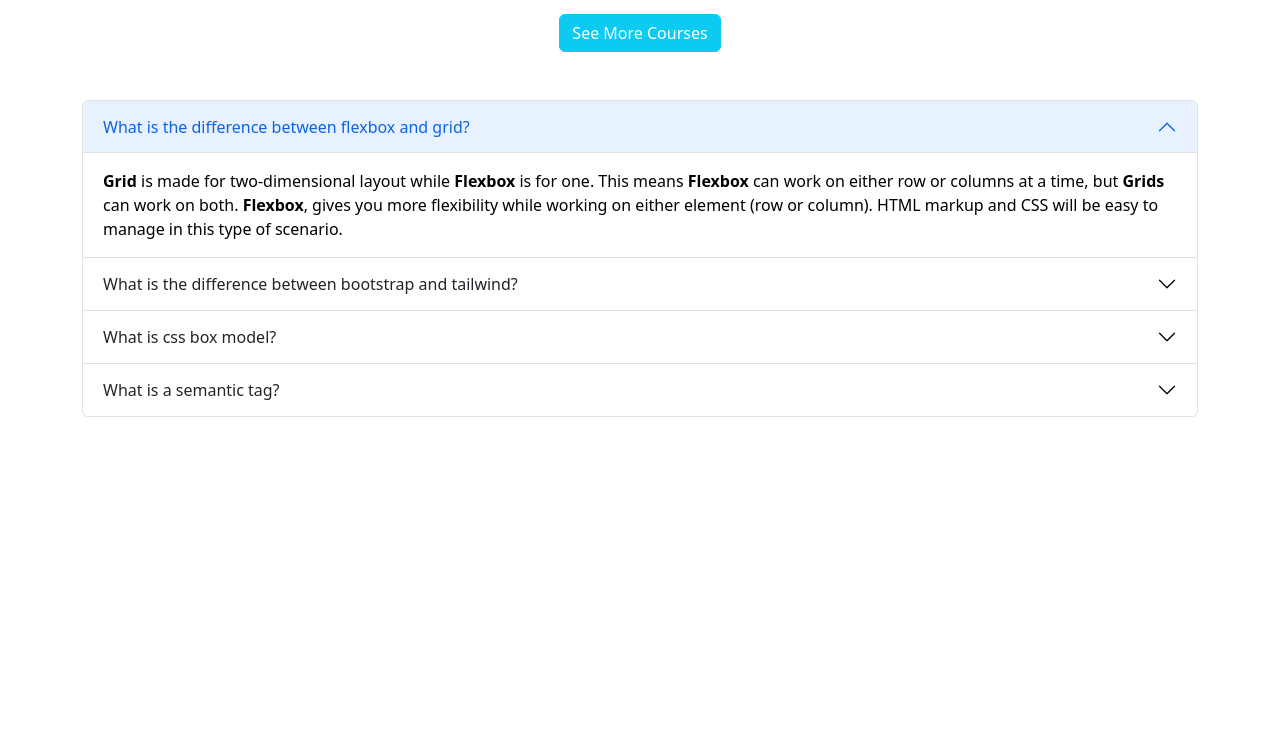
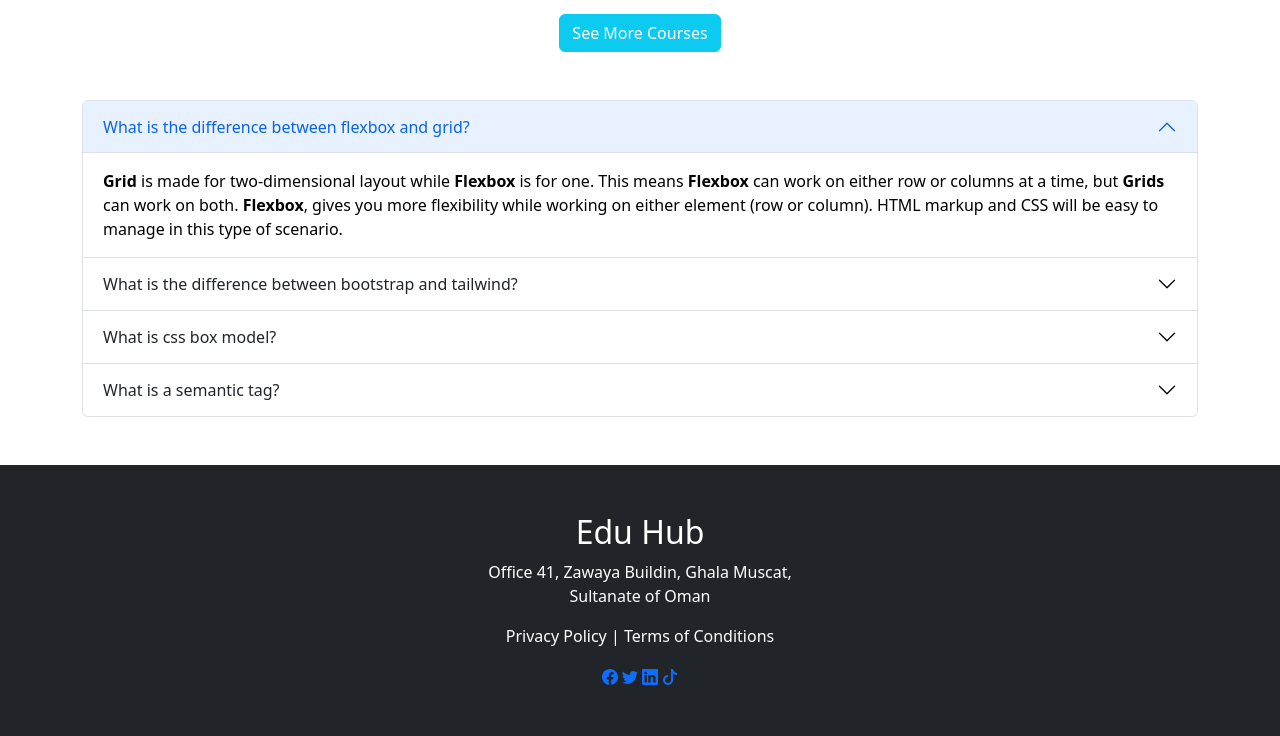
Before and after one commit to SUShuvo/edtech-website, a plain HTML site: page index.html in a window 1280 px wide. Shown: the part 3171-3907 px from the top of the page. Before the commit the page ends 3588 px from the top, so only its background shows below. Drawn offline with nearby package versions, Linux system fonts and the light colour scheme.

Commit message:
initial commit

```diff
--- a/index.html
+++ b/index.html
@@ -269,6 +269,38 @@
             </div>
         </section>
         <!-- accordian section ends -->
+
+        <!-- footer section starts -->
+        <footer class="mt-5 py-5 text-center text-white bg-dark">
+            <h2>Edu Hub</h2>
+            <p>Office 41, Zawaya Buildin, Ghala Muscat,
+                <br> Sultanate of Oman
+            </p>
+            <p>Privacy Policy | Terms of Conditions</p>
+            <div>
+                <a href="#"><svg xmlns="http://www.w3.org/2000/svg  width=" 16" height="16" fill="currentColor"
+                        class="bi bi-facebook" viewBox="0 0 16 16">
+                        <path
+                            d="M16 8.049c0-4.446-3.582-8.05-8-8.05C3.58 0-.002 3.603-.002 8.05c0 4.017 2.926 7.347 6.75 7.951v-5.625h-2.03V8.05H6.75V6.275c0-2.017 1.195-3.131 3.022-3.131.876 0 1.791.157 1.791.157v1.98h-1.009c-.993 0-1.303.621-1.303 1.258v1.51h2.218l-.354 2.326H9.25V16c3.824-.604 6.75-3.934 6.75-7.951z" />
+                    </svg></a>
+                <a href="#"><svg xmlns="http://www.w3.org/2000/svg" width="16" height="16" fill="currentColor"
+                        class="bi bi-twitter" viewBox="0 0 16 16">
+                        <path
+                            d="M5.026 15c6.038 0 9.341-5.003 9.341-9.334 0-.14 0-.282-.006-.422A6.685 6.685 0 0 0 16 3.542a6.658 6.658 0 0 1-1.889.518 3.301 3.301 0 0 0 1.447-1.817 6.533 6.533 0 0 1-2.087.793A3.286 3.286 0 0 0 7.875 6.03a9.325 9.325 0 0 1-6.767-3.429 3.289 3.289 0 0 0 1.018 4.382A3.323 3.323 0 0 1 .64 6.575v.045a3.288 3.288 0 0 0 2.632 3.218 3.203 3.203 0 0 1-.865.115 3.23 3.23 0 0 1-.614-.057 3.283 3.283 0 0 0 3.067 2.277A6.588 6.588 0 0 1 .78 13.58a6.32 6.32 0 0 1-.78-.045A9.344 9.344 0 0 0 5.026 15z" />
+                    </svg></a>
+                <a href="#"><svg xmlns="http://www.w3.org/2000/svg" width="16" height="16" fill="currentColor"
+                        class="bi bi-linkedin" viewBox="0 0 16 16">
+                        <path
+                            d="M0 1.146C0 .513.526 0 1.175 0h13.65C15.474 0 16 .513 16 1.146v13.708c0 .633-.526 1.146-1.175 1.146H1.175C.526 16 0 15.487 0 14.854V1.146zm4.943 12.248V6.169H2.542v7.225h2.401zm-1.2-8.212c.837 0 1.358-.554 1.358-1.248-.015-.709-.52-1.248-1.342-1.248-.822 0-1.359.54-1.359 1.248 0 .694.521 1.248 1.327 1.248h.016zm4.908 8.212V9.359c0-.216.016-.432.08-.586.173-.431.568-.878 1.232-.878.869 0 1.216.662 1.216 1.634v3.865h2.401V9.25c0-2.22-1.184-3.252-2.764-3.252-1.274 0-1.845.7-2.165 1.193v.025h-.016a5.54 5.54 0 0 1 .016-.025V6.169h-2.4c.03.678 0 7.225 0 7.225h2.4z" />
+                    </svg></a>
+                <a href="#"><svg xmlns="http://www.w3.org/2000/svg" width="16" height="16" fill="currentColor"
+                        class="bi bi-tiktok" viewBox="0 0 16 16">
+                        <path
+                            d="M9 0h1.98c.144.715.54 1.617 1.235 2.512C12.895 3.389 13.797 4 15 4v2c-1.753 0-3.07-.814-4-1.829V11a5 5 0 1 1-5-5v2a3 3 0 1 0 3 3V0Z" />
+                    </svg></a>
+            </div>
+        </footer>
+        <!-- footer section ends -->
     </main>
     <!-- header section starts -->
     <script src="https://cdn.jsdelivr.net/npm/bootstrap@5.2.0/dist/js/bootstrap.bundle.min.js"
```
